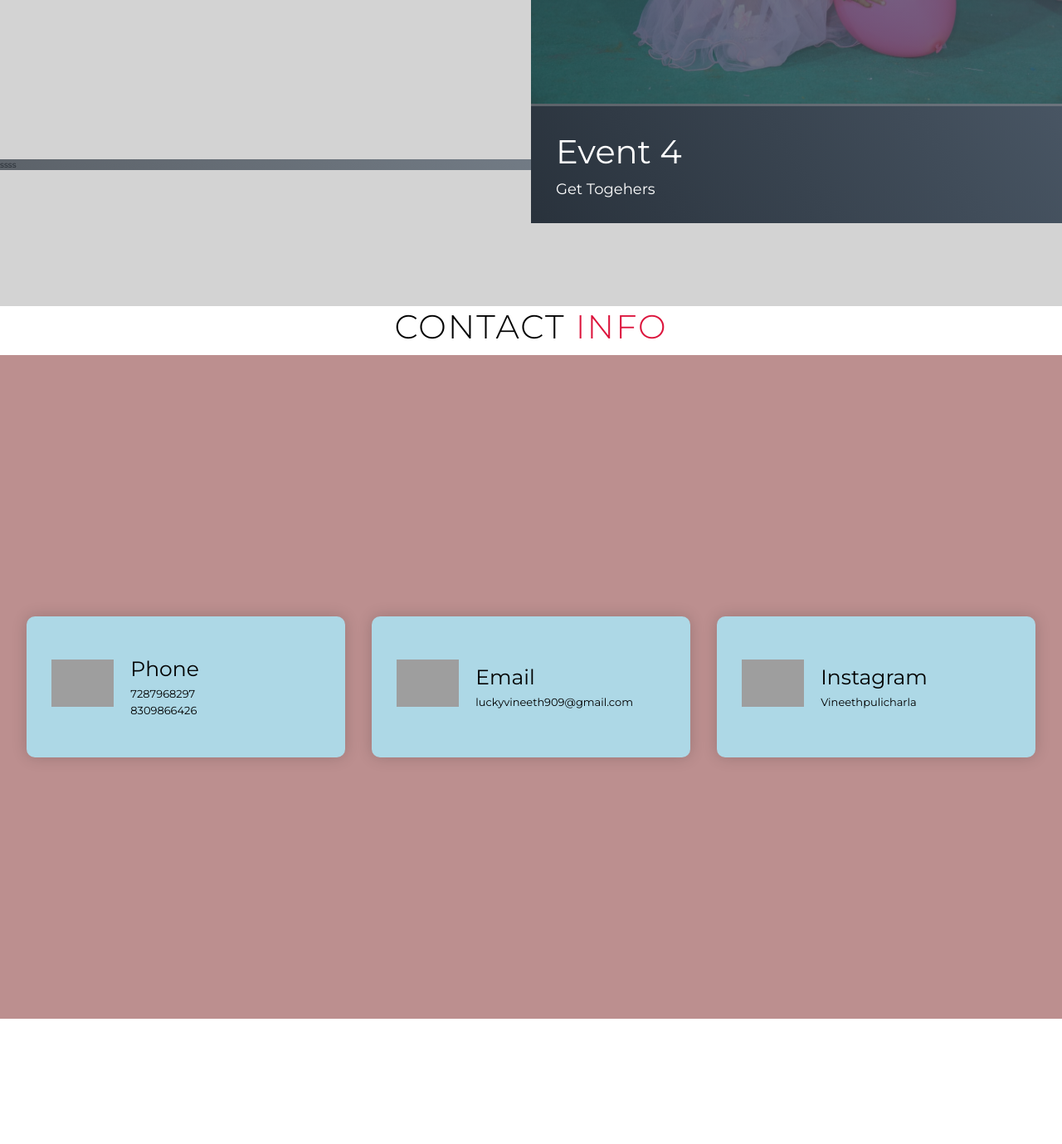
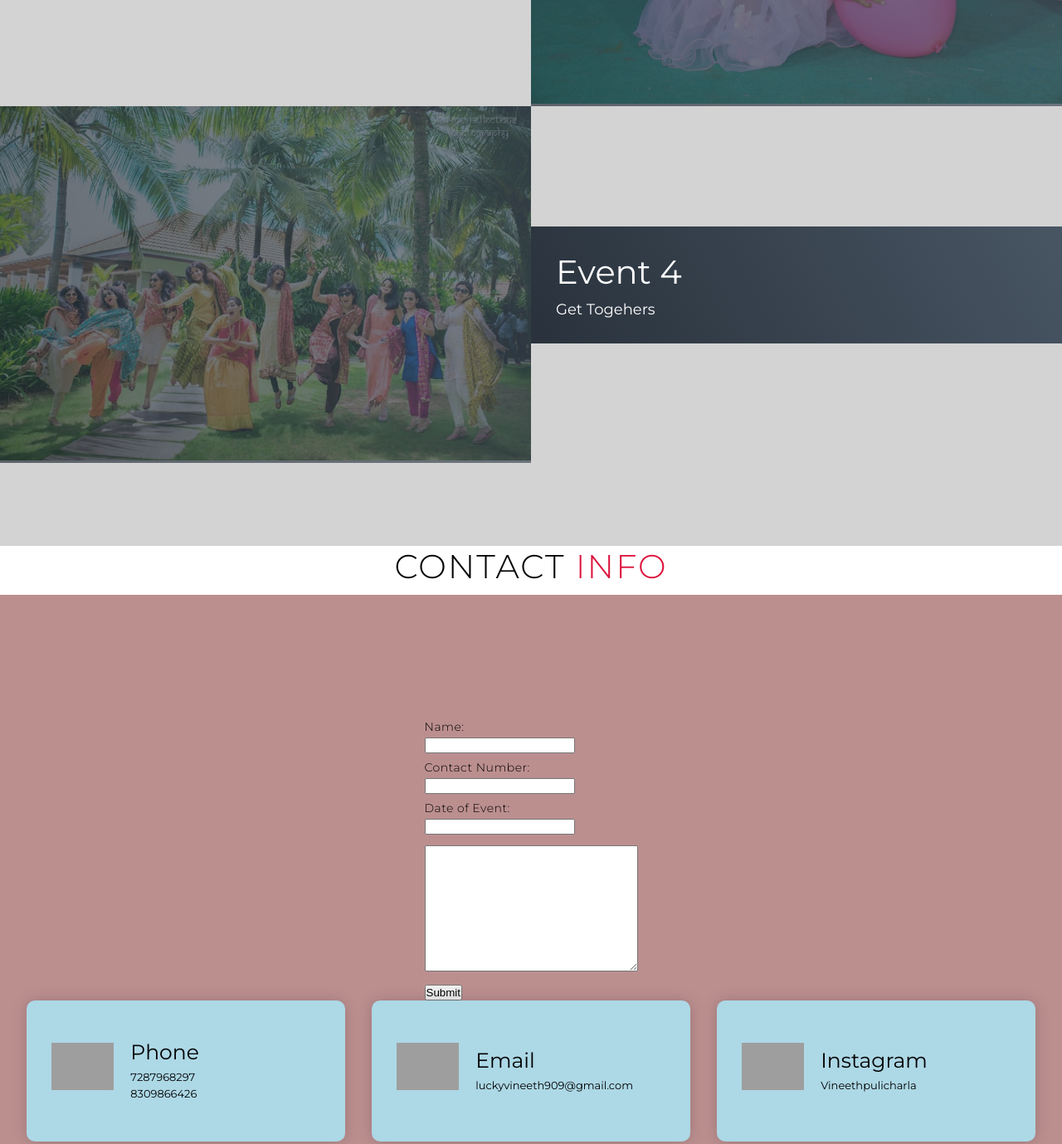
Before and after one commit to Spandana0230/Frontend-Project, a plain HTML site: page index.html in a window 1280 px wide. Shown: the part 4200-5579 px from the top of the page at 83% size. Before the commit the page ends 5428 px from the top, so only its background shows below. Drawn offline with Linux system fonts and the light colour scheme; grey boxes are pictures that could not be loaded.

Commit message:
Update index.html

```diff
--- a/index.html
+++ b/index.html
@@ -144,7 +144,9 @@
             <h2>Get Togehers</h2>
 
           </div>
-          <div class="event-img">ssss
+          <div class="event-img">
+		              <img src="gettogether.jpeg" alt="img">
+
           </div>
         </div>
 
@@ -159,9 +161,27 @@
 
    <!-- Contact Section -->
   <section id="contact" >
+
         <h1 class="section-title">Contact <span>info</span></h1>
 
+
     <div class="contact container	">
+	<form class="form">
+  <p id="det">Name:<br></p>
+  <input type="text" name="firstname" value="">
+  <br>
+  <p id="det">Contact Number:<br></p>
+  <input type="text" name="lastname" value="">
+  <br>
+  <p id="det">Date of Event:<br></p>
+  <input type="text" name="email" value="">
+  <br>
+  <br>
+   <textarea name="message" rows="10" cols="30">
+</textarea>
+  <br><br>
+  <input type="submit" value="Submit">
+</form>
 
       <div class="contact-items">
         <div class="contact-item">
```
